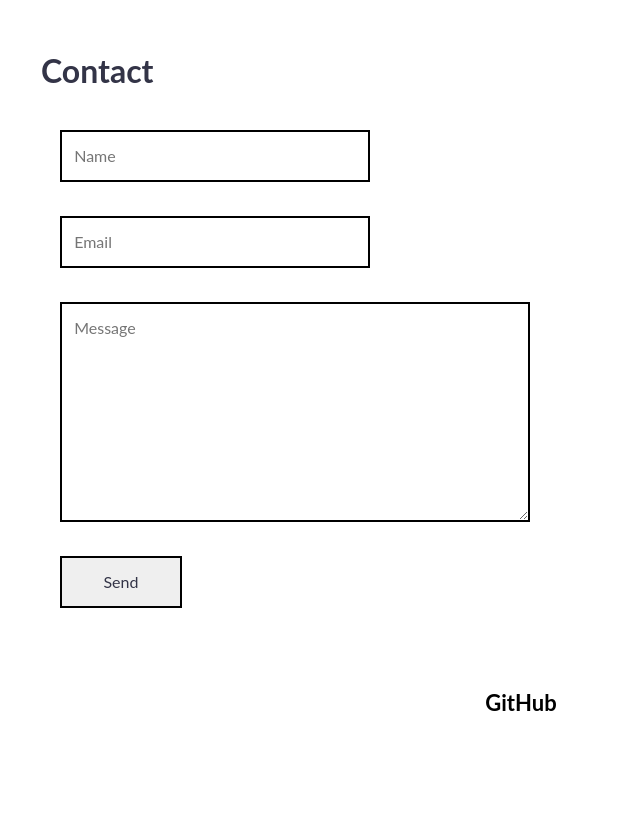
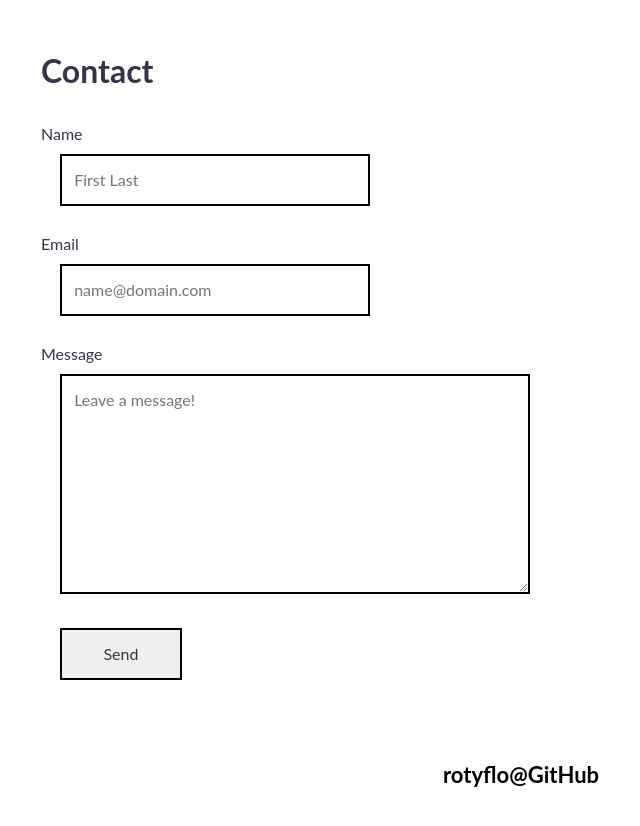
Before and after one commit to rotyflo/portfolio, a plain HTML site: page index.html in a window 1280 px wide. Shown: the part 942-1768 px from the top of the page, without its empty margins (119-759 px from the left). Before the commit the page ends 1661 px from the top, so only its background shows below. Drawn offline with Linux system fonts and the light colour scheme.

Commit message:
Add labels and examples to input fields

```diff
--- a/index.html
+++ b/index.html
@@ -13,7 +13,7 @@
 <body class="container">
 
   <div>
-    <h1>Robert Tyler Flores</h1>
+    <h1>RT Flores</h1>
     <p>I'm a web developer proficient in HTML, CSS and JavaScript.</p>
   </div>
 
@@ -105,18 +105,21 @@
   <div>
     <h2>Contact</h2>
     <form action="https://formspree.io/rotyflo@gmail.com" method="POST">
+      <label for="name">Name</label>
       <div class="row">
-        <input class="col-4 col-8-sm" type="text" name="name" placeholder="Name">
+        <input class="col-4 col-8-sm" type="text" name="name" placeholder="First Last">
         <div class="col-8"></div>
       </div>
 
+      <label for="email">Email</label>
       <div class="row">
-        <input class="col-4 col-8-sm" type="email" name="email" placeholder="Email" required>
+        <input class="col-4 col-8-sm" type="email" name="email" placeholder="name@domain.com" required>
         <div class="col-8"></div>
       </div>
 
+      <label for="message">Message</label>
       <div class="row">
-        <textarea class="col-6 col-11-sm" name="message" id="message" placeholder="Message" rows="8"></textarea>
+        <textarea class="col-6 col-11-sm" name="message" id="message" placeholder="Leave a message!" rows="8"></textarea>
         <div class="col-6"></div>
       </div>
 
@@ -132,9 +135,11 @@
 
   <div class="center">
     <h3><a href="https://github.com/rotyflo" target="_blank">
-      GitHub
+      rotyflo@GitHub
     </a></h3>
   </div>
+
+  <br>
 </body>
 
 </html>
```
